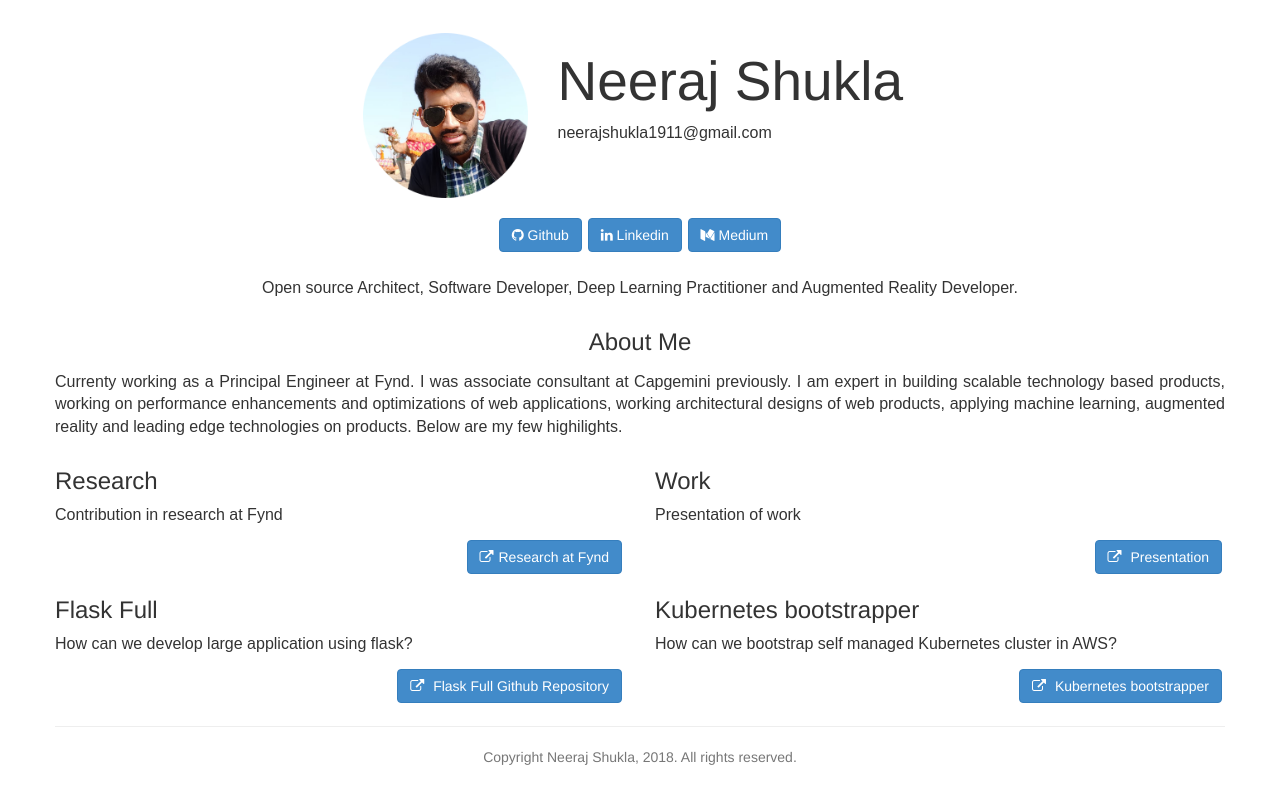
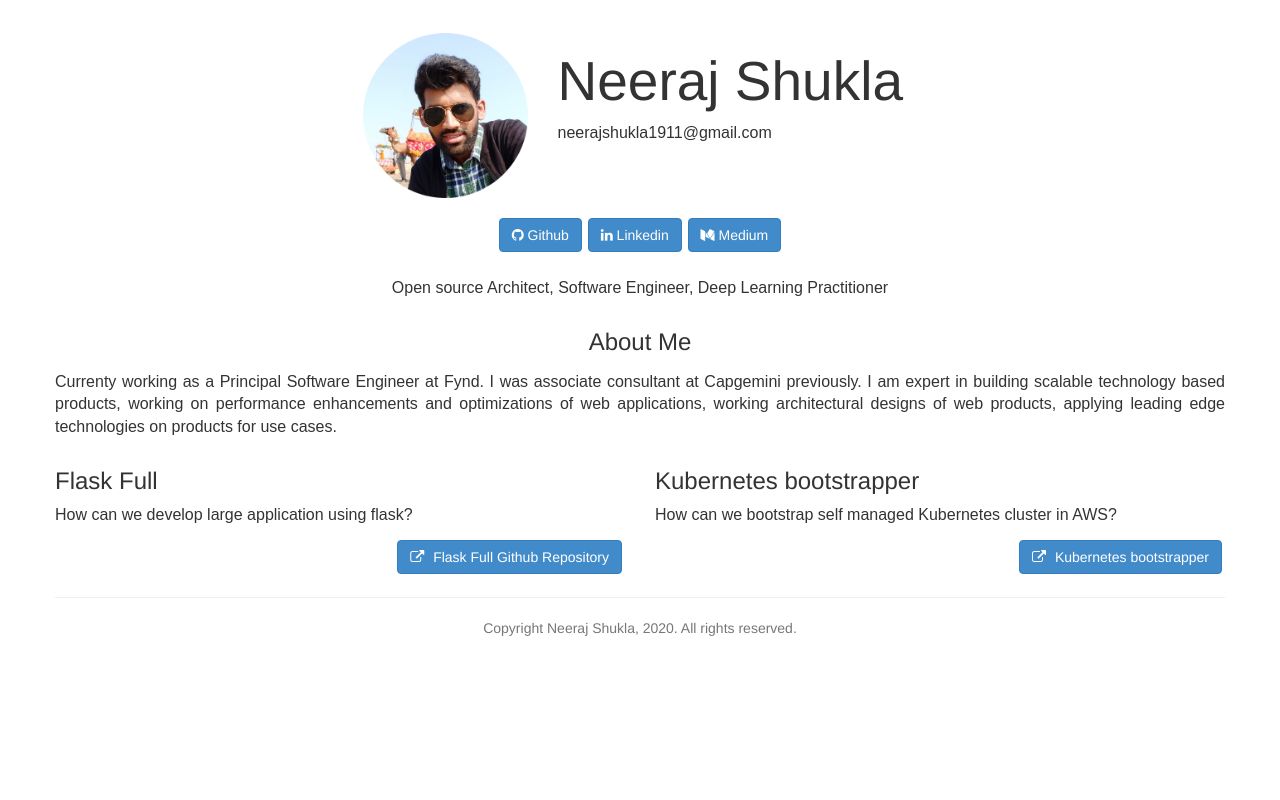
Before and after one commit to neerajshukla1911/neerajshukla1911.github.io, a plain HTML site: page index.html in a window 1280 px wide. Drawn offline with nearby package versions, Linux system fonts and the light colour scheme.

Commit message:
new commit

```diff
--- a/index.html
+++ b/index.html
@@ -83,7 +83,7 @@
 <div class="container marketing">
     <div class="row">
         <div class="col-md-12">
-            <p class="hidden-xs lead" style="text-align:center">Open source Architect, Software Developer, Deep Learning Practitioner and Augmented Reality Developer.</p>
+            <p class="hidden-xs lead" style="text-align:center">Open source Architect, Software Engineer, Deep Learning Practitioner</p>
         </div>
     </div>
     <div class="row">
@@ -93,13 +93,12 @@
         </div>
         <div class="col-md-12">
             <p class="lead" style="text-align:justify">
-                Currenty working as a Principal Engineer at Fynd. I was associate consultant at Capgemini previously.
+                Currenty working as a Principal Software Engineer at Fynd. I was associate consultant at Capgemini previously.
                 I am expert in building scalable technology based products, working on performance enhancements and optimizations of
-                web applications, working architectural designs of web products, applying machine learning,
-                augmented reality and leading edge technologies on products. Below are my few highilights.
+                web applications, working architectural designs of web products, applying leading edge technologies on products for use cases.
             </p>
         </div>
-        <div class="col-md-6" style="margin-top:20px;">
+        <!-- <div class="col-md-6" style="margin-top:20px;">
             <h3 style="margin-top:0px" class="hidden-xs">Research</h3>
             <h3 style="margin-top: 0px;font-size:26px;text-align:center" class="visible-xs">Research at Fynd</h3>
             <p class="lead">Contribution in research at Fynd</p>
@@ -125,7 +124,7 @@
                                                                                  style="margin-right:5px"></i>
                                                                                  Presentation</a>
             </div>
-        </div>
+        </div> -->
         <div class="col-md-6" style="margin-top:20px;">
             <h3 style="margin-top:0px" class="hidden-xs">Flask Full</h3>
             <h3 style="margin-top: 0px;font-size:26px;text-align:center" class="visible-xs">Flask Full</h3>
@@ -161,7 +160,7 @@
     <div class="row featurette text-center m-b">
         <div class="col-md-12">
             <hr class="featurette-divider"/>
-            <p class="text-muted">Copyright Neeraj Shukla, 2018. All rights reserved.</p>
+            <p class="text-muted">Copyright Neeraj Shukla, 2020. All rights reserved.</p>
         </div>
     </div>
 </div>
```
